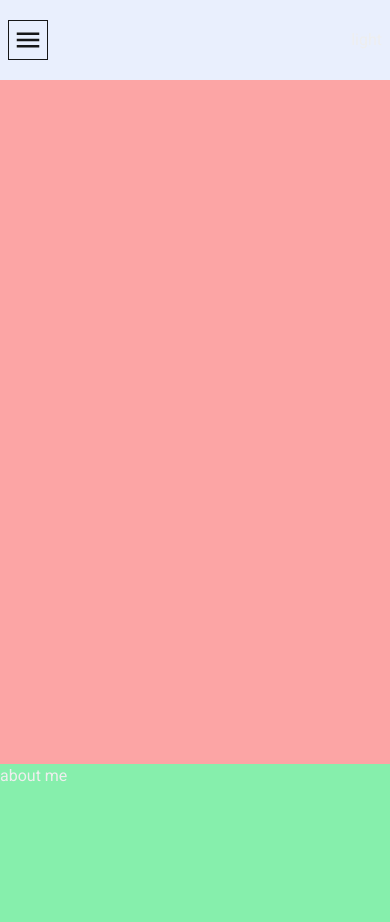
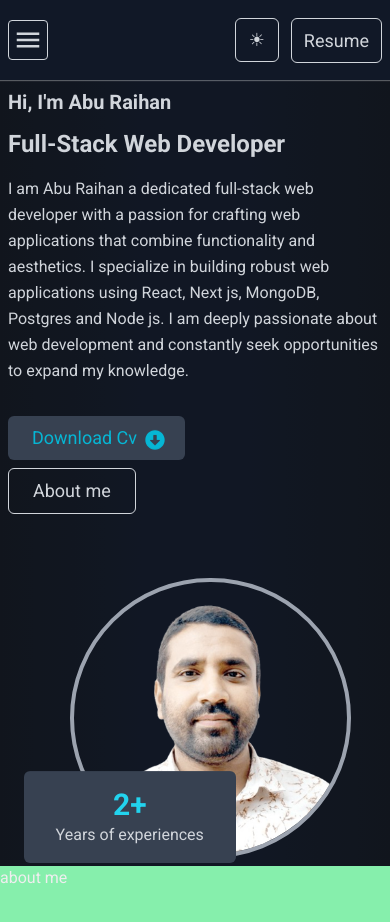
Before and after one commit to aburaihan8715/portfolio-client, a Next.js app: page / in a window 390 px wide. Shown: the top 922 px of the page. Built offline with nearby package versions, Linux system fonts and the light colour scheme.

Commit message:
banner done

```diff
--- a/src/components/common/header.tsx
+++ b/src/components/common/header.tsx
@@ -34,48 +34,50 @@ const Header = () => {
   );
 
   return (
-    <header className="sticky top-0 z-50 bg-gray-900 shadow-[0px_1px_1px_rgba(255,255,255,0.3)]">
+    <>
       {/* DESKTOP NAV */}
+      <header className="hidden lg:block sticky top-0 z-50 bg-gray-900 shadow-[0px_1px_1px_rgba(255,255,255,0.3)]">
         <div className="max-w-7xl w-full mx-auto">
-        <div className="sticky top-0 z-20 hidden h-[80px] w-full items-center justify-between lg:flex">
-          {/* LOGO */}
+          <nav className="h-[80px] flex w-full items-center justify-between">
+            {/* logo */}
             <HashLink href="#hero">
               <BrandLogo />
             </HashLink>
+            {/* link items */}
+            <ul className="flex gap-4 text-[18px]  text-gray-300">{menuItems}</ul>
+
+            {/* theme toggle and resume button */}
+            <div className="flex gap-3 text-gray-300">
+              <ThemeToggleButton />
+              <button className="border border-gray-300 px-3 py-2 rounded-md text-[18px] hover:bg-gray-700 transition duration-100">Resume</button>
+            </div>
+          </nav>
+        </div>
+      </header>
+
+      {/* MOBILE NAV */}
+      <header className="lg:hidden sticky top-0 z-50 bg-gray-900 shadow-[0px_1px_1px_rgba(255,255,255,0.3)]">
+        <div className="max-w-7xl w-full mx-auto">
           <nav>
-            <ul className="flex gap-4 text-[18px]  text-gray-300">{menuItems}</ul>
-          </nav>
+            <div className="flex h-[80px] w-full items-center justify-between px-2">
+              {/* toggle button */}
+              <button
+                onClick={() => setOpen(!open)}
+                className="flex h-10 w-10 items-center justify-center border border-gray-300 text-3xl text-gray-300 rounded"
+              >
+                {open ? <MdMenu /> : <MdClose />}
+              </button>
 
+              {/* theme toggle and resume button */}
               <div className="flex gap-3 text-gray-300">
                 <ThemeToggleButton />
                 <button className="border border-gray-300 px-3 py-2 rounded-md text-[18px] hover:bg-gray-700 transition duration-100">Resume</button>
               </div>
             </div>
-      </div>
 
-      {/* MOBILE NAV */}
-      <div className="lg:hidden">
-        <div className="fixed top-0 z-20 flex h-[80px] w-full items-center justify-between bg-[#e9effd] px-2">
-          <div onClick={() => setOpen(!open)} className="">
-            {open && (
-              <button className="flex h-10 w-10 items-center justify-center border border-primary text-3xl text-primary">
-                <MdMenu />
-              </button>
-            )}
-
-            {!open && (
-              <button className="flex h-10 w-10 items-center justify-center border border-primary text-3xl text-primary">
-                <MdClose />
-              </button>
-            )}
-          </div>
-
-          <div className="flex items-center gap-4">light</div>
-        </div>
-
-        <nav className="">
+            {/* sidebar links */}
             <ul
-            className={`fixed top-[80px] z-20 flex h-full w-[180px] -translate-x-[100%] flex-col gap-2 bg-yellow-50/90 pl-8 pt-5 font-semibold text-[#212529] transition-transform duration-500 ${
+              className={`fixed top-[80px] z-20 flex h-full w-[180px] -translate-x-[100%] flex-col gap-2 bg-gray-900/90 pl-8 pt-5 font-semibold text-gray-300 transition-transform duration-500 ${
                 !open && "translate-x-0"
               }`}
             >
@@ -84,6 +86,7 @@ const Header = () => {
           </nav>
         </div>
       </header>
+    </>
   );
 };
 
--- a/src/components/home-view/about-me.tsx
+++ b/src/components/home-view/about-me.tsx
@@ -2,7 +2,7 @@ import React from "react";
 
 const AboutMe = () => {
   return (
-    <section id="about-me">
+    <section id="about-me" className="scroll-m-20">
       <div className="h-[calc(100vh-80px)] bg-green-300">about me</div>
     </section>
   );
--- a/src/components/home-view/achievements.tsx
+++ b/src/components/home-view/achievements.tsx
@@ -2,7 +2,7 @@ import React from "react";
 
 const Achievements = () => {
   return (
-    <section id="achievements">
+    <section id="achievements" className="scroll-m-20">
       <div className="h-[calc(100vh-80px)] bg-blue-300">achievements</div>
     </section>
   );
--- a/src/components/home-view/blogs.tsx
+++ b/src/components/home-view/blogs.tsx
@@ -2,7 +2,7 @@ import React from "react";
 
 const Blogs = () => {
   return (
-    <section id="blogs">
+    <section id="blogs" className="scroll-m-20">
       <div className="h-[calc(100vh-80px)] bg-yellow-300">achievements</div>
     </section>
   );
--- a/src/components/home-view/experiences.tsx
+++ b/src/components/home-view/experiences.tsx
@@ -2,7 +2,7 @@ import React from "react";
 
 const Experiences = () => {
   return (
-    <section id="experiences">
+    <section id="experiences" className="scroll-m-20">
       <div className="h-[calc(100vh-80px)] bg-cyan-300">experiences</div>
     </section>
   );
--- a/src/components/home-view/hero.tsx
+++ b/src/components/home-view/hero.tsx
@@ -1,9 +1,50 @@
+import Image from "next/image";
 import React from "react";
+import { FaArrowAltCircleDown } from "react-icons/fa";
+import profilePhot from "@/assets/images/p2.png";
 
 const Hero = () => {
   return (
-    <section id="hero">
-      <div className="h-[calc(100vh-80px)] bg-red-300">hero</div>
+    <section id="hero" className="min-h-[calc(100vh-80px)] scroll-m-20">
+      <div className="w-full max-w-7xl mx-auto">
+        <div className="flex py-2 md:py-10 md:flex-row flex-col items-center px-2">
+          <div className="lg:flex-grow md:w-1/2 lg:pr-24 md:pr-16 flex flex-col md:items-start md:text-left mb-16 md:mb-0">
+            <p className="text-xl font-semibold text-gray-300">Hi, I&apos;m Abu Raihan</p>
+            <h1 className="md:text-5xl text-2xl mb-4 font-semibold mt-3 text-gray-300">Full-Stack Web Developer</h1>
+            <p className="mb-8 leading-relaxed text-gray-300">
+              I am Abu Raihan a dedicated full-stack web developer with a passion for crafting web applications that combine functionality and
+              aesthetics. I specialize in building robust web applications using React, Next js, MongoDB, Postgres and Node js. I am deeply passionate
+              about web development and constantly seek opportunities to expand my knowledge.
+            </p>
+            <div className="flex flex-col md:flex-row gap-2 md:justify-center">
+              <a
+                href="https://drive.google.com/uc?export=download&id=1hUgu5Q5hMynQQHTTK8_SdShK8-8HSx1D"
+                target="_blank"
+                className="inline-flex text-cyan-500 bg-gray-700 border-0 py-2 px-6 focus:outline-none hover:bg-gray-500 transition duration-100 rounded-md text-lg w-fit"
+              >
+                <span>Download Cv</span>
+                <span className="animate-bounce w-6 h-6 p-2 text-xl">
+                  <FaArrowAltCircleDown />
+                </span>
+              </a>
+              <a
+                href="#about-me"
+                className="md:ml-4 inline-flex text-gray-300 bg-transparent py-2 px-6 focus:outline-none hover:bg-gray-700 transition duration-100 rounded-md text-lg border border-gray-300 w-fit"
+              >
+                About me
+              </a>
+            </div>
+          </div>
+          <div className="lg:max-w-lg lg:w-full md:w-1/2 w-5/6 relative flex justify-end">
+            <Image className="object-contain w-[90%] rounded-full border-4 border-gray-400" alt="hero" src={profilePhot} />
+
+            <div className="absolute top-[70%] left-[-5%] px-8 py-4 flex flex-col rounded-md text-center bg-gray-700 animate-smooth-move">
+              <span className="text-3xl font-semibold text-cyan-400">2+</span>
+              <span className="text-gray-300">Years of experiences</span>
+            </div>
+          </div>
+        </div>
+      </div>
     </section>
   );
 };
--- a/src/components/home-view/projects.tsx
+++ b/src/components/home-view/projects.tsx
@@ -2,7 +2,7 @@ import React from "react";
 
 const Projects = () => {
   return (
-    <section id="projects">
+    <section id="projects" className="scroll-m-20">
       <div className="h-[calc(100vh-80px)] bg-cyan-300">experiences</div>
     </section>
   );
--- a/src/components/home-view/skills.tsx
+++ b/src/components/home-view/skills.tsx
@@ -2,7 +2,7 @@ import React from "react";
 
 const Skills = () => {
   return (
-    <section id="skills">
+    <section id="skills" className="scroll-m-20">
       <div className="h-[calc(100vh-80px)] bg-orange-300">skills</div>
     </section>
   );
--- a/tailwind.config.ts
+++ b/tailwind.config.ts
@@ -52,6 +52,15 @@ const config: Config = {
         md: "calc(var(--radius) - 2px)",
         sm: "calc(var(--radius) - 4px)",
       },
+      animation: {
+        "smooth-move": "smoothMove 3s ease-in-out infinite",
+      },
+      keyframes: {
+        smoothMove: {
+          "0%, 100%": { transform: "translateY(0)" },
+          "50%": { transform: "translateY(-10px)" },
+        },
+      },
     },
   },
   plugins: [require("tailwindcss-animate")],
```
Also changed, not shown: test.ts (added, +16 -0 lines), src/assets/images/p2.png (added). Lines whose indentation alone changed are shown as unchanged.
